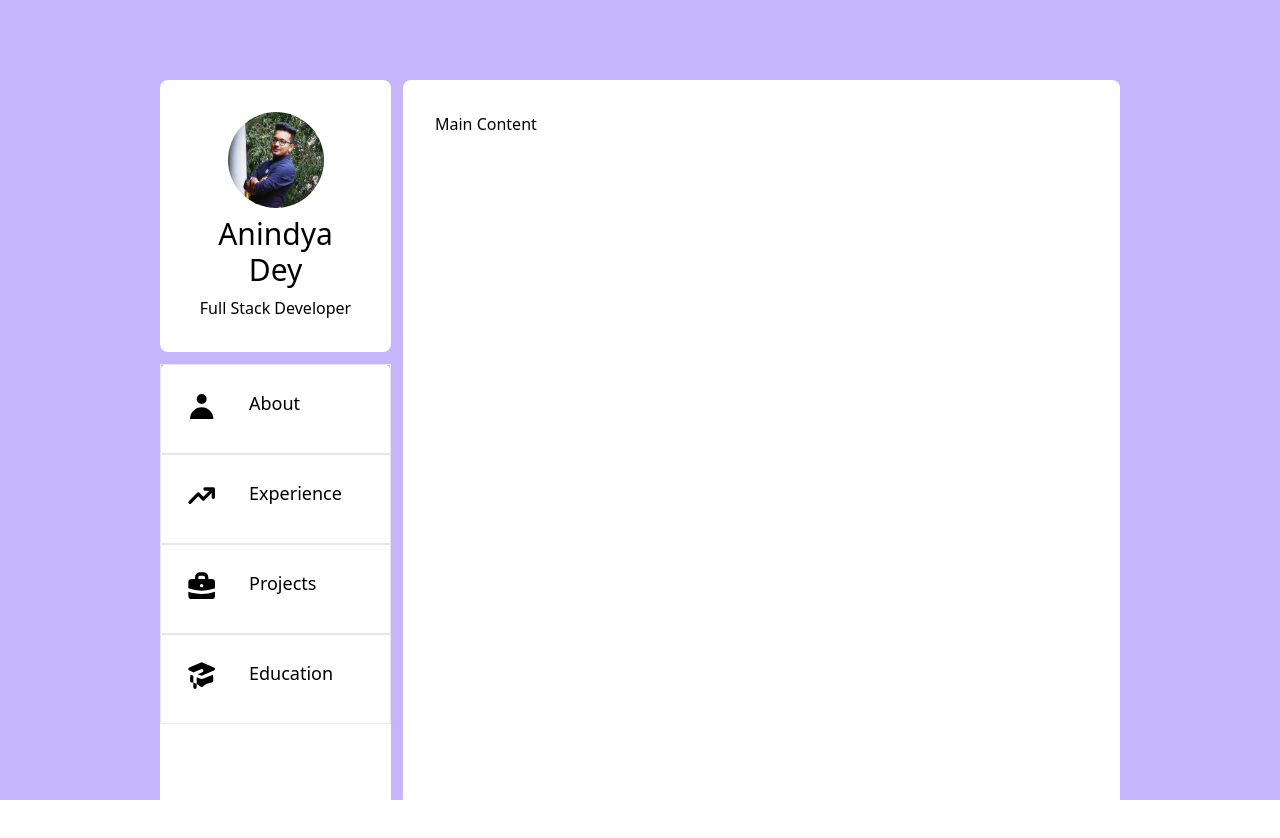
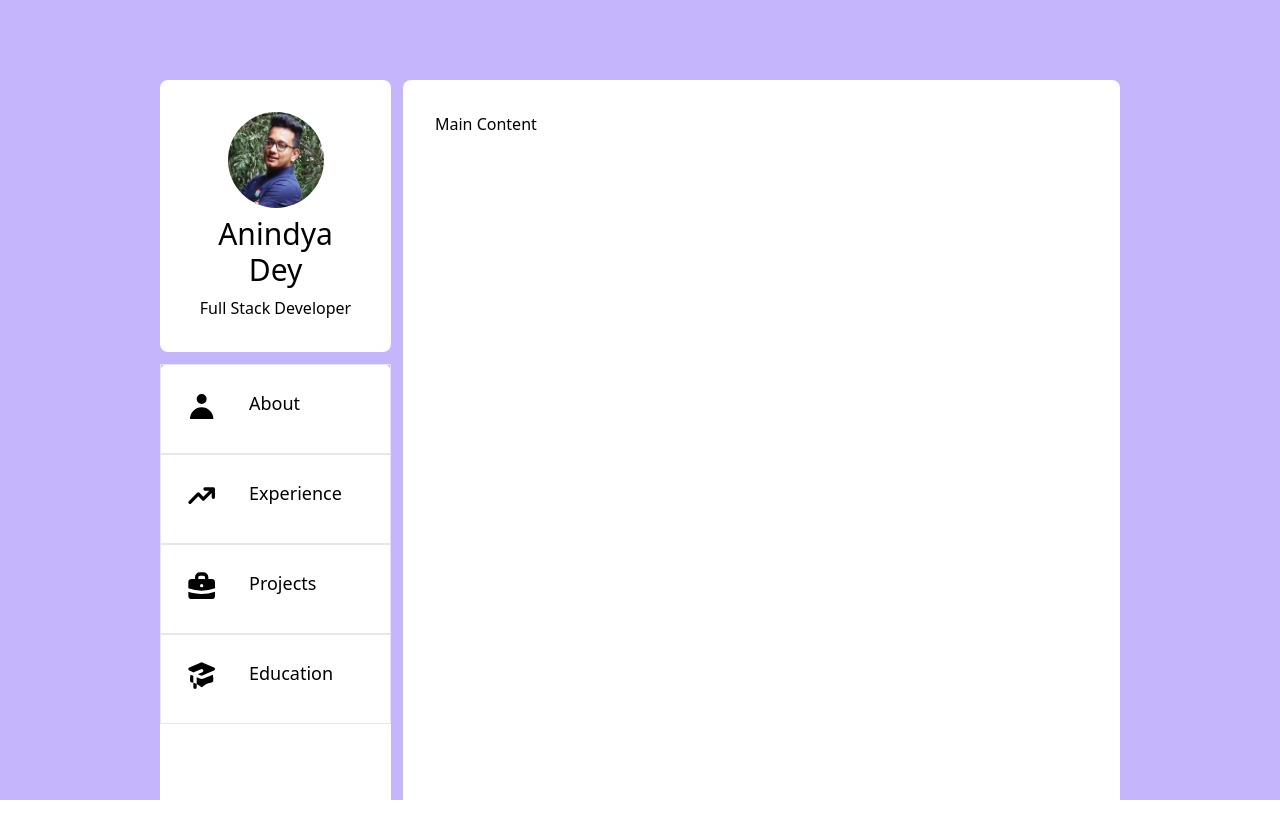
Before and after one commit to LunaMoon1/my-portfolio, a Next.js app: page / in a window 1280 px wide. Shown: the top 838 px of the page. Built offline with nearby package versions, Linux system fonts and the light colour scheme.

Commit message:
add next/image to handle profile pic optimization

```diff
--- a/components/profile-intro.jsx
+++ b/components/profile-intro.jsx
@@ -1,9 +1,17 @@
 import React from 'react';
+import Image from 'next/image';
 
 export default function ProfileIntro({ profileIntro }) {
     return (
         <React.Fragment>
-          <img className='w-24 h-24 mx-auto rounded-full' src='profile-picture.jpg'/>
+          <div className='relative w-24 h-24 mx-auto'>
+            <Image
+              className='rounded-full'
+              src='/images/profile.jpg'
+              layout="fill"
+              objectFit="cover"
+            />
+          </div>
           <h1 className='text-3xl font-light py-2 text-center'>{ profileIntro.name }</h1>
           <p className='text-md font-light text-center'>{ profileIntro.jobTitle }</p>
         </React.Fragment>
```
Also changed, not shown: public/images/profile.jpg (added).
